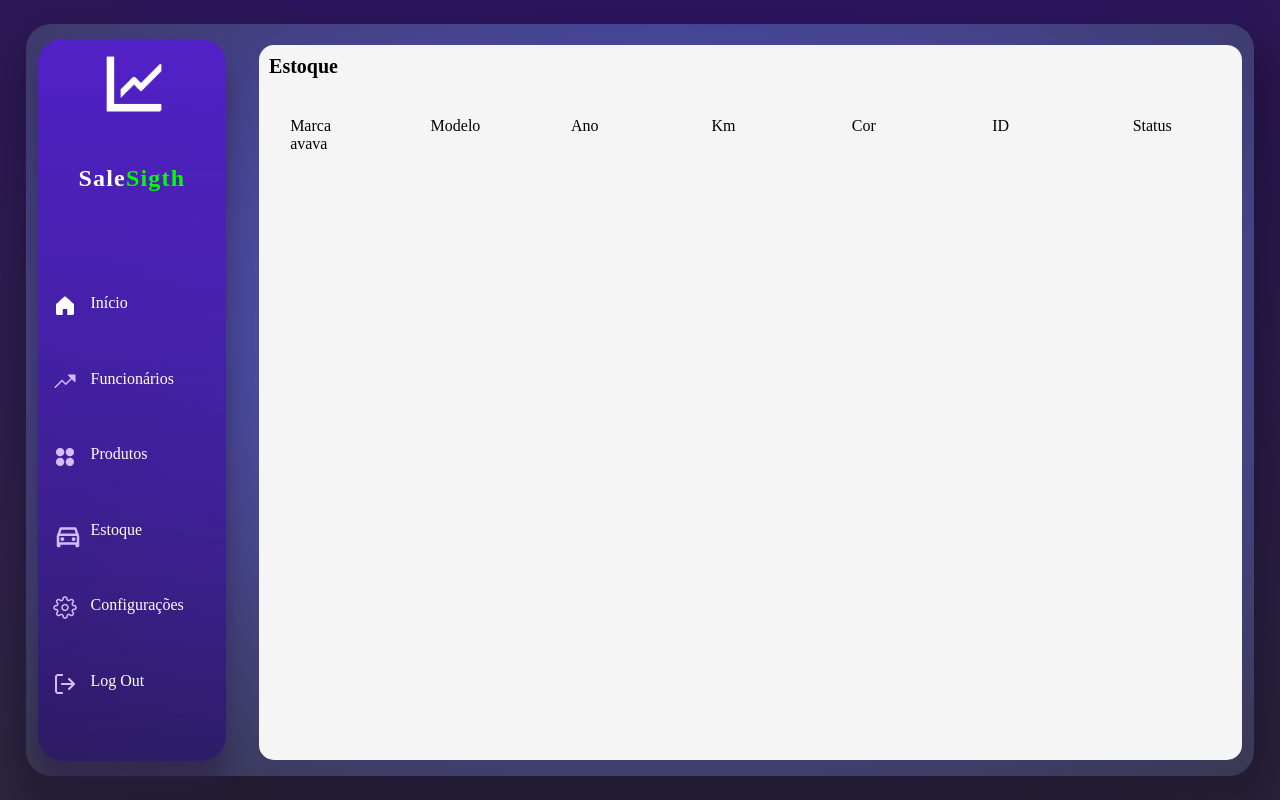
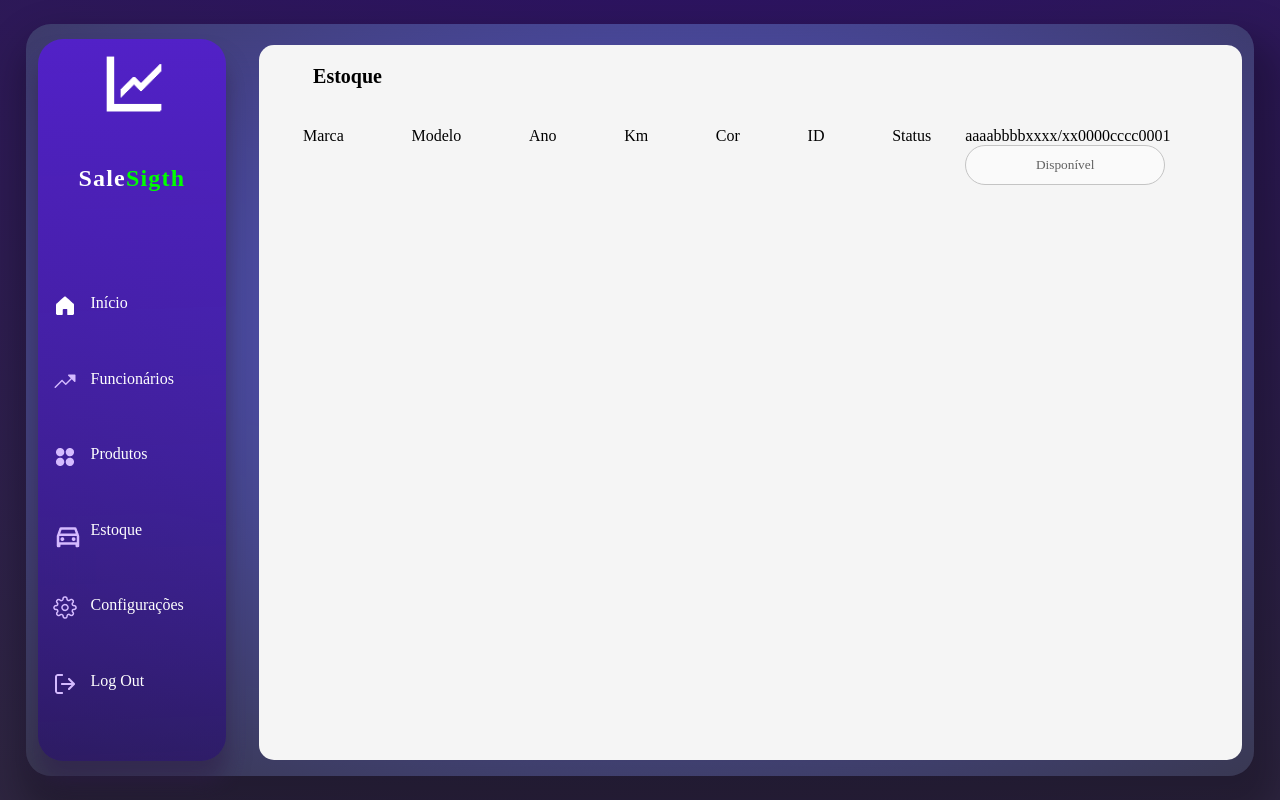
Before and after one commit to arthurvp1/SA2Fase, a React app: page /maisVendidos in a window 1280 px wide. Built offline with nearby package versions, Linux system fonts and the light colour scheme; the HTML template or start-up script is replaced by a standard one; a web font is replaced by a local one.

Commit message:
Start Estoque

```diff
--- /dev/null
+++ b/src/components/ProdutoEstoque.css
@@ -0,0 +1,13 @@
+.spanDados{
+    overflow-wrap:break-word ;
+    font-size: 14px
+
+}
+.btnStatus{
+    background-color: rgb(108, 211, 151);
+    width: 80%;
+    height: 5%;
+    border-radius: 5px;
+    color: rgba(255, 255, 255, 0.87);
+    border: 1px solid rgba(53, 53, 53, 0.877);
+}
--- /dev/null
+++ b/src/components/ProdutoEstoque.jsx
@@ -0,0 +1,22 @@
+import React from 'react'
+
+function ProdutoEstoque() {
+  return (
+    <div className='componenteProduto-Container'>
+
+        <div className='produto-componente'>
+        <span className='spanDados'>aaaa</span>
+        <span className='spanDados'>bbbb</span>
+        <span className='spanDados'>xxxx/xx</span>
+        <span className='spanDados'>0000</span>
+        <span className='spanDados'>cccc</span>
+        <span className='spanDados'>0001</span>
+        <button className='btnStatus'>Disponível</button>
+
+        </div>
+
+    </div>
+  )
+}
+
+export default ProdutoEstoque
--- a/src/pages/MaisVendidos.css
+++ b/src/pages/MaisVendidos.css
@@ -32,21 +32,12 @@
     font-size: 20px;
     font-weight: bold;
     margin-bottom: 10px;
-    margin-left: 10px;
-    margin-top: 10px;
-    width: 100%;
+    margin-top: 20px;
+    width: 18%;
+    display: flex;
+    justify-content: center;
     height: 5%;
 }
-/* .btnnn{
-    background-color: rgb(49, 108, 185);
-    width: 150px;
-    height: 35px;
-    border-radius: 5px;
-    color: white;
-    border: 2px solid blue;
-} */
-
-
 .dadosEstoque{
     font-size: 16px;
     margin-left: 10px;
@@ -64,6 +55,13 @@
     display: flex;
     margin-bottom: 10px;
     flex-direction: column;
+    align-items: center;
     height: 100%;
     width: 10%;
+    gap: 15px;
 }
+.header-estoque{
+    display: flex;
+    justify-content: space-around;
+    width: 100%;
+}
--- a/src/pages/MaisVendidos.jsx
+++ b/src/pages/MaisVendidos.jsx
@@ -1,6 +1,7 @@
 import React from 'react'
 import './MaisVendidos.css'
 import Navbar from '../components/Navbar'
+import ProdutoEstoque from '../components/ProdutoEstoque'
 
 function MaisVendidos() {
   return (
@@ -17,42 +18,20 @@ function MaisVendidos() {
 
           <div className="dadosEstoque">
 
+            <div className='header-estoque'>
 
-            <div className='div-marcas'>
+              <label htmlFor="">Marca</label>
+              <label htmlFor="">Modelo</label>
+              <label htmlFor="">Ano</label>
+              <label htmlFor="">Km</label>
+              <label htmlFor="">Cor</label>
+              <label htmlFor="">ID</label>
+              <label htmlFor="">Status</label>
 
-              <label className='lblDados'>Marca</label>
+            </div>
+            <ProdutoEstoque/>
 
-              <label>avava</label>
             </div>
-            <div className='div-modelos'>
-
-              <label className='lblDados' htmlFor="">Modelo</label>
-            </div>
-            <div className='div-ano'>
-
-              <label className='lblDados' htmlFor="">Ano</label>
-            </div>
-            <div className='div-km'>
-
-              <label className='lblDados' htmlFor="">Km</label>
-            </div>
-            <div className='div-cor'>
-
-              <label className='lblDados' htmlFor="">Cor</label>
-            </div>
-            <div className='div-ID'>
-
-              <label className='lblDados' htmlFor="">ID</label>
-            </div>
-            <div className='div-status'>
-
-              <label className='lblDados' htmlFor="">Status</label>
-            </div>
-
-
-          </div>
-
-
         </div>
 
       </div>
```
